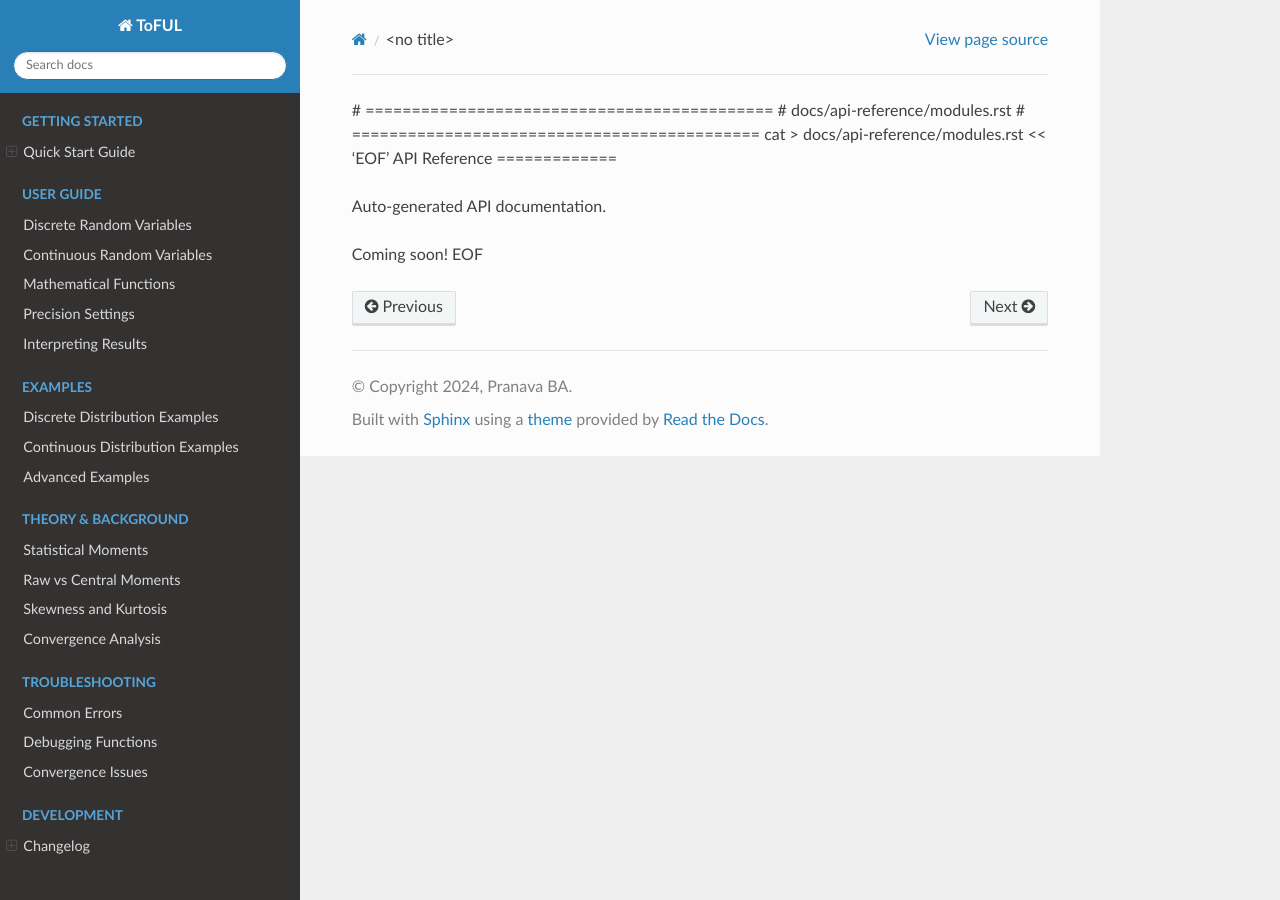
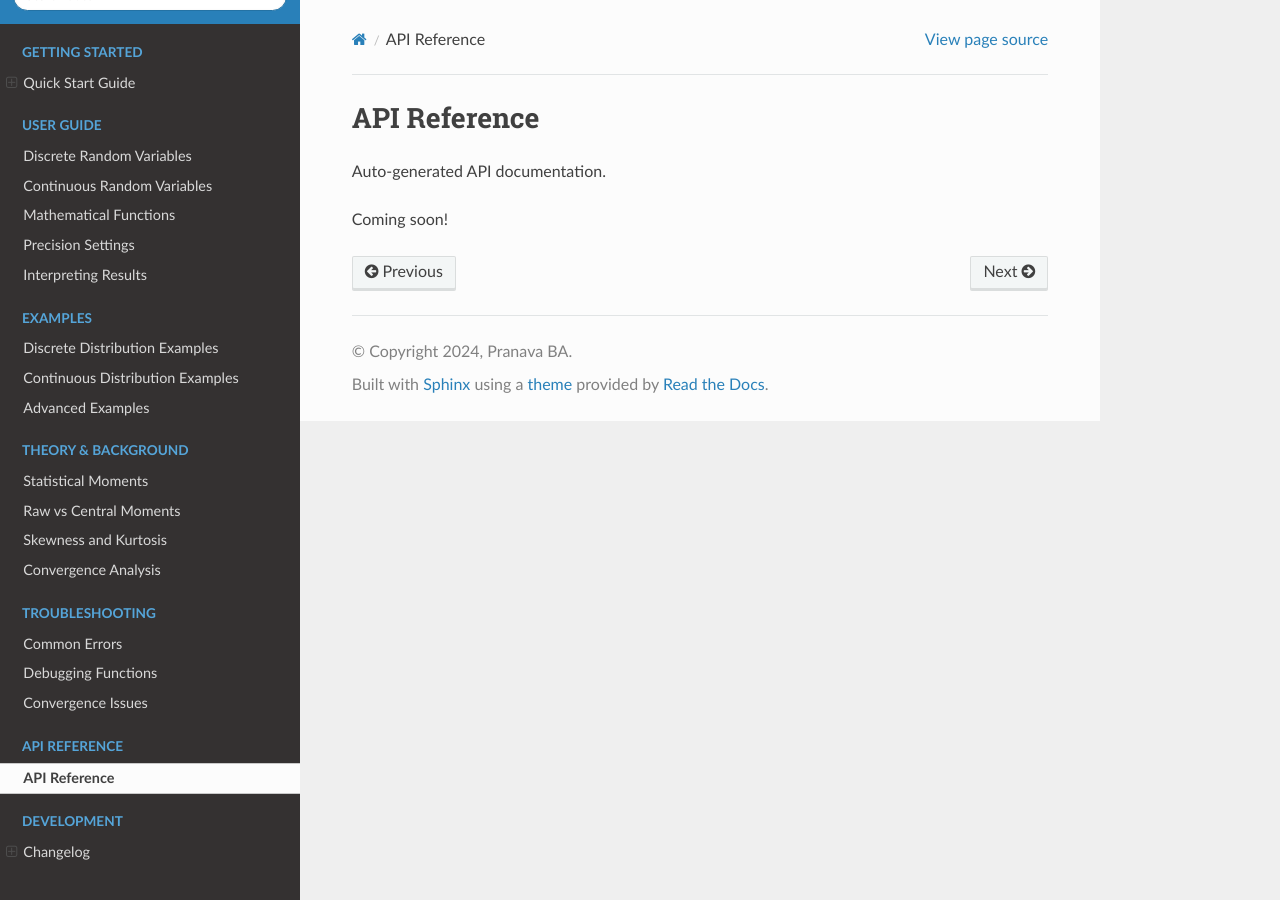
Before and after one commit to pranava-ba/ToFUL, a Sphinx documentation site: the page built from docs/api-reference/modules.rst, in a window 1280 px wide. Built offline with Sphinx 7.4.7 and the Read the Docs theme 3.1.0, drawn with Linux system fonts in a browser that asks for light colours; pages that are not in the unit, such as notebooks, are missing from menus.

Commit message:
Update modules.rst

```diff
--- a/docs/api-reference/modules.rst
+++ b/docs/api-reference/modules.rst
@@ -1,11 +1,6 @@
-# ============================================
-# docs/api-reference/modules.rst
-# ============================================
-cat > docs/api-reference/modules.rst << 'EOF'
 API Reference
 =============
 
 Auto-generated API documentation.
 
 Coming soon!
-EOF
```
